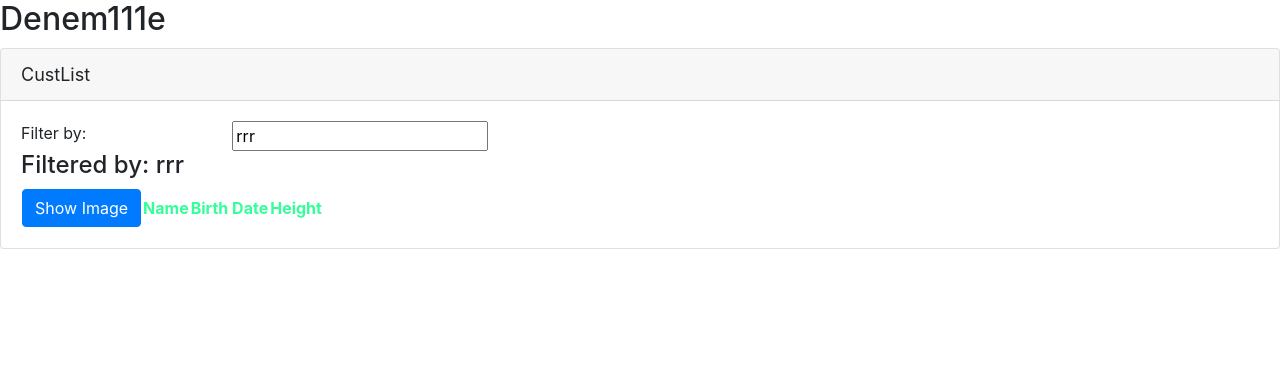
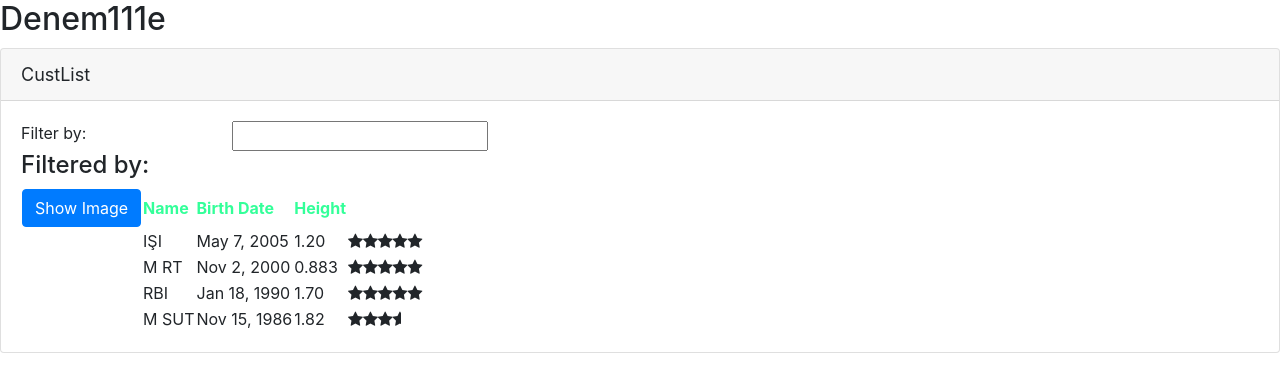
Before and after one commit to mestal/CoreNetto, an Angular app in the folder APM/: page / in a window 1280 px wide. Shown: the top 392 px of the page. Built offline with nearby package versions, Linux system fonts and the light colour scheme.

Commit message:
Nested Component - Input Output - Emit

```diff
--- a/APM/src/app/app.module.ts
+++ b/APM/src/app/app.module.ts
@@ -4,12 +4,14 @@ import { FormsModule} from '@angular/forms';
 import { AppComponent } from './app.component';
 import { CustomerListComponent } from './customers/customer-list.component';
 import { ConvertToSpaces } from './shared/convert-to-spaces.pipe';
+import { StarComponent } from './shared/star.component';
 
 @NgModule({
   declarations: [
     AppComponent,
     CustomerListComponent,
-    ConvertToSpaces
+    ConvertToSpaces,
+    StarComponent
   ],
   imports: [
     BrowserModule,
--- a/APM/src/app/customers/customer-list.component.html
+++ b/APM/src/app/customers/customer-list.component.html
@@ -43,7 +43,8 @@
                         <td>{{ customer.Name | uppercase | convertToSpaces:'E':'L' }}</td>
                         <td>{{ customer.BirthDate | date:shortDate }}</td>
                         <td>{{ customer.Height | number: '1.2-3' }}</td>
-
+                        <td><comp-star [rating]='customer.Rating'
+                            (notify)='ratingClicked($event)'></comp-star></td>
                     </tr>
                 </tbody>
             </table>
--- a/APM/src/app/customers/customer-list.component.ts
+++ b/APM/src/app/customers/customer-list.component.ts
@@ -14,7 +14,7 @@ export class CustomerListComponent {
 
     constructor() {
         this.filteredCustomers = this.customers;
-        this.listFilter = 'rrr';
+        this.listFilter = '';
     }
 
     _listFilter: string;
@@ -33,38 +33,42 @@ export class CustomerListComponent {
         );
     }
 
-
-
     filteredCustomers: ICustomer[];
     customers: ICustomer[] = [
         {
             Name: "Işıl",
             ImageUrl: "assets/images/saw.png",
-            BirthDate: "01.21.2011",
-            Height: 1.2
-
+            BirthDate: "05.07.2005",
+            Height: 1.2,
+            Rating: 5
         },
         {
             Name: "Mert",
             ImageUrl: "assets/images/garden_cart.png",
-            BirthDate: "11.02.2017",
-            Height: 0.8826
+            BirthDate: "11.02.2000",
+            Height: 0.8826,
+            Rating: 5
         },
         {
             Name: "Erbil",
             ImageUrl: "assets/images/xbox-controller.png",
-            BirthDate: "05.18.1979",
-            Height: 1.7
+            BirthDate: "01.18.1990",
+            Height: 1.7,
+            Rating: 5
         },
         {
             Name: "Mesut",
             ImageUrl: "assets/images/hammer.png",
-            BirthDate: "04.24.1983",
-            Height: 1.82
+            BirthDate: "11.15.1986",
+            Height: 1.82,
+            Rating: 3.5
         }
     ];
 
     toggleImage(): void {
         this.showImage = !this.showImage;
     }
+    ratingClicked(message: string): void {
+        console.log(message);
+    }
 }
--- a/APM/src/app/customers/customer.ts
+++ b/APM/src/app/customers/customer.ts
@@ -2,5 +2,6 @@ export interface ICustomer {
     Name: string;
     ImageUrl: string;
     BirthDate: string;
-    Height: number
+    Height: number,
+    Rating: number
 }
--- a/APM/src/app/shared/star.component.html
+++ b/APM/src/app/shared/star.component.html
@@ -1,6 +1,7 @@
 <div class="crop"
      [style.width.px]="starWidth"
-     [title]="rating">
+     [title]="rating"
+     (click)="onClick()">
   <div style="width: 75px">
     <span class="fa fa-star"></span>
     <span class="fa fa-star"></span>
--- /dev/null
+++ b/APM/src/app/shared/star.component.ts
@@ -0,0 +1,21 @@
+import { Component, OnChanges, Input, Output, EventEmitter } from '@angular/core';
+
+
+@Component({
+    selector: 'comp-star',
+    templateUrl: './star.component.html',
+    styleUrls: ['./star.component.css']
+})
+export class StarComponent implements OnChanges {
+    @Input() rating: number;
+    starWidth: number;
+    @Output() notify: EventEmitter<string> = new EventEmitter<string>();
+
+    onClick(): void {
+        this.notify.emit(`${this.rating} clicked.`);
+    }
+
+    ngOnChanges(): void {
+        this.starWidth = this.rating * 75 / 5;
+    }
+}
```
Also changed, not shown: 1 other file (tests, documents, lock files or other folders).
